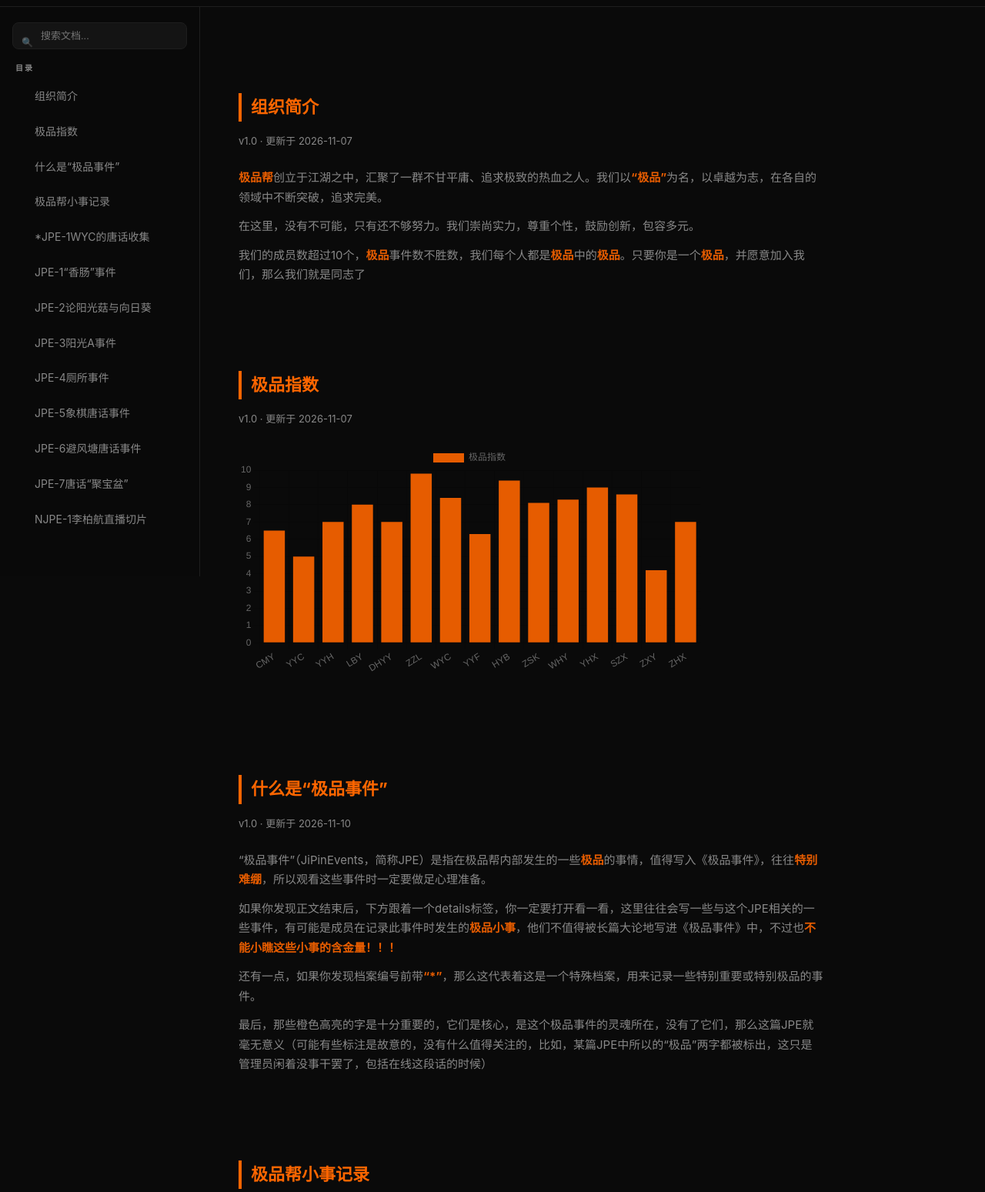
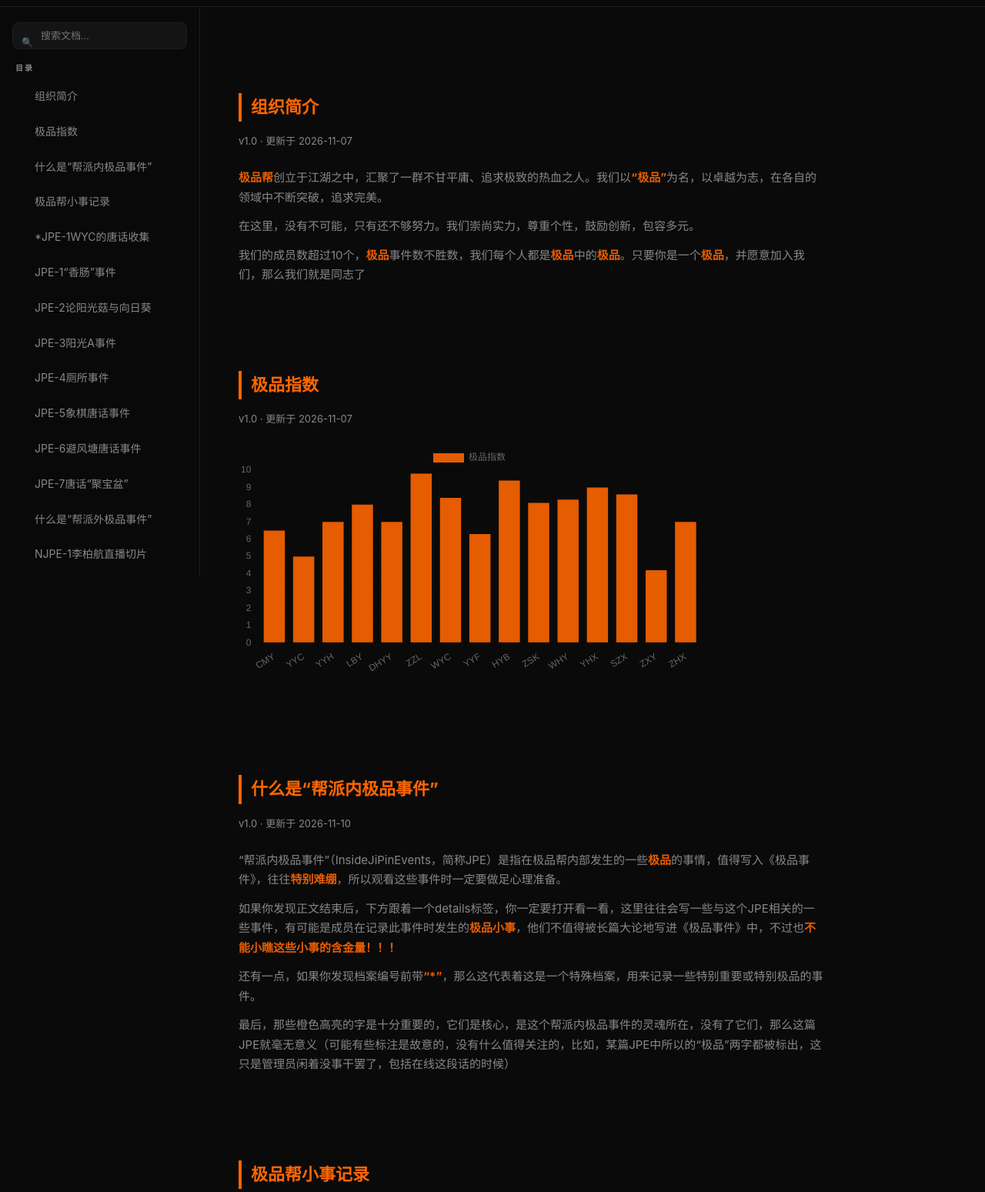
Before and after one commit to Aaronddl/JiPinBangDocs, a plain HTML site: page index.html in a window 1280 px wide. Shown: the part 51-1600 px from the top of the page at 77% size. Drawn offline with nearby package versions, Linux system fonts and the light colour scheme.

Commit message:
Update index.html

```diff
--- a/index.html
+++ b/index.html
@@ -233,7 +233,7 @@
         <ul class="toc-list" id="tocList">
             <li><a href="#intro" class="active">组织简介</a></li>
             <li><a href="#chart">极品指数</a></li>
-            <li><a href="#aboutJPE">什么是“极品事件”</a></li>
+            <li><a href="#aboutJPE">什么是“帮派内极品事件”</a></li>
             <li><a href="#small-events">极品帮小事记录</a></li>
             <li><a href="#*JPE-1">*JPE-1WYC的唐话收集</a></li>
             <li><a href="#JPE-1">JPE-1“香肠”事件</a></li>
@@ -243,6 +243,7 @@
             <li><a href="#JPE-5">JPE-5象棋唐话事件</a></li>
             <li><a href="#JPE-6">JPE-6避风塘唐话事件</a></li>
             <li><a href="#JPE-7">JPE-7唐话“聚宝盆”</a></li>
+            <li><a href="#aboutNJPE">什么是“帮派外极品事件”</a></li>
             <li><a href="#NJPE-1">NJPE-1李柏航直播切片</a></li>
         </ul>
     </aside>
@@ -285,12 +286,12 @@
         </section>
     <section id="JPE" class="reveal">
         <section id="aboutJPE" class="reveal">
-            <h2>什么是“极品事件”</h2>
+            <h2>什么是“帮派内极品事件”</h2>
             <p class="meta">v1.0 · 更新于 2026-11-10</p>
-            <p>“极品事件”（JiPinEvents，简称JPE）是指在极品帮内部发生的一些<b>极品</b>的事情，值得写入《极品事件》，往往<b>特别难绷</b>，所以观看这些事件时一定要做足心理准备。</p>
+            <p>“帮派内极品事件”（InsideJiPinEvents，简称JPE）是指在极品帮内部发生的一些<b>极品</b>的事情，值得写入《极品事件》，往往<b>特别难绷</b>，所以观看这些事件时一定要做足心理准备。</p>
             <p>如果你发现正文结束后，下方跟着一个details标签，你一定要打开看一看，这里往往会写一些与这个JPE相关的一些事件，有可能是成员在记录此事件时发生的<b>极品小事</b>，他们不值得被长篇大论地写进《极品事件》中，不过也<b>不能小瞧这些小事的含金量！！！</b></p>
             <p>还有一点，如果你发现档案编号前带<b>“*”</b>，那么这代表着这是一个特殊档案，用来记录一些特别重要或特别极品的事件。</p>
-            <p>最后，那些橙色高亮的字是十分重要的，它们是核心，是这个极品事件的灵魂所在，没有了它们，那么这篇JPE就毫无意义（可能有些标注是故意的，没有什么值得关注的，比如，某篇JPE中所以的“极品”两字都被标出，这只是管理员闲着没事干罢了，包括在线这段话的时候）</p>
+            <p>最后，那些橙色高亮的字是十分重要的，它们是核心，是这个帮派内极品事件的灵魂所在，没有了它们，那么这篇JPE就毫无意义（可能有些标注是故意的，没有什么值得关注的，比如，某篇JPE中所以的“极品”两字都被标出，这只是管理员闲着没事干罢了，包括在线这段话的时候）</p>
         </section>
         <section id="small-events" class="reveal">
             <h2>极品帮小事记录</h2>
@@ -441,6 +442,15 @@
 
         </section>
     </section>
+        <section id="NJPE" class="reveal">
+            <section id="aboutNJPE" class="reveal">
+            <h2>什么是“帮派外极品事件”</h2>
+            <p class="meta">v1.0 · 更新于 2026-11-14</p>
+            <p>“帮派外极品事件”（NotInsideJiPinEvents，简称JPE）是指在极品帮外部发生的一些<b>极品</b>的事情，值得写入《极品事件》，往往<b>特别难绷</b>，所以观看这些事件时一定要做足心理准备。</p>
+            <p>如果你发现正文结束后，下方跟着一个details标签，你一定要打开看一看，这里往往会写一些与这个NJPE相关的一些事件，有可能是成员在记录此事件时发生的<b>极品小事</b>，他们不值得被长篇大论地写进《极品事件》中，不过也<b>不能小瞧这些小事的含金量！！！</b></p>
+            <p>还有一点，如果你发现档案编号前带<b>“*”</b>，那么这代表着这是一个特殊档案，用来记录一些特别重要或特别极品的事件。</p>
+            <p>最后，那些橙色高亮的字是十分重要的，它们是核心，是这个极品事件的灵魂所在，没有了它们，那么这篇NJPE就毫无意义（可能有些标注是故意的，没有什么值得关注的，比如，某篇NJPE中所以的“极品”两字都被标出，这只是管理员闲着没事干罢了，包括在线这段话的时候）</p>
+        </section>
             <section id="NJPE-1" class="reveal">
                 <h2>NJPE-1李柏航直播切片</h2>
                 <p class="meta">v1.0 · 更新于 2026-11-12</p>
```
Lines whose indentation alone changed are shown as unchanged.
